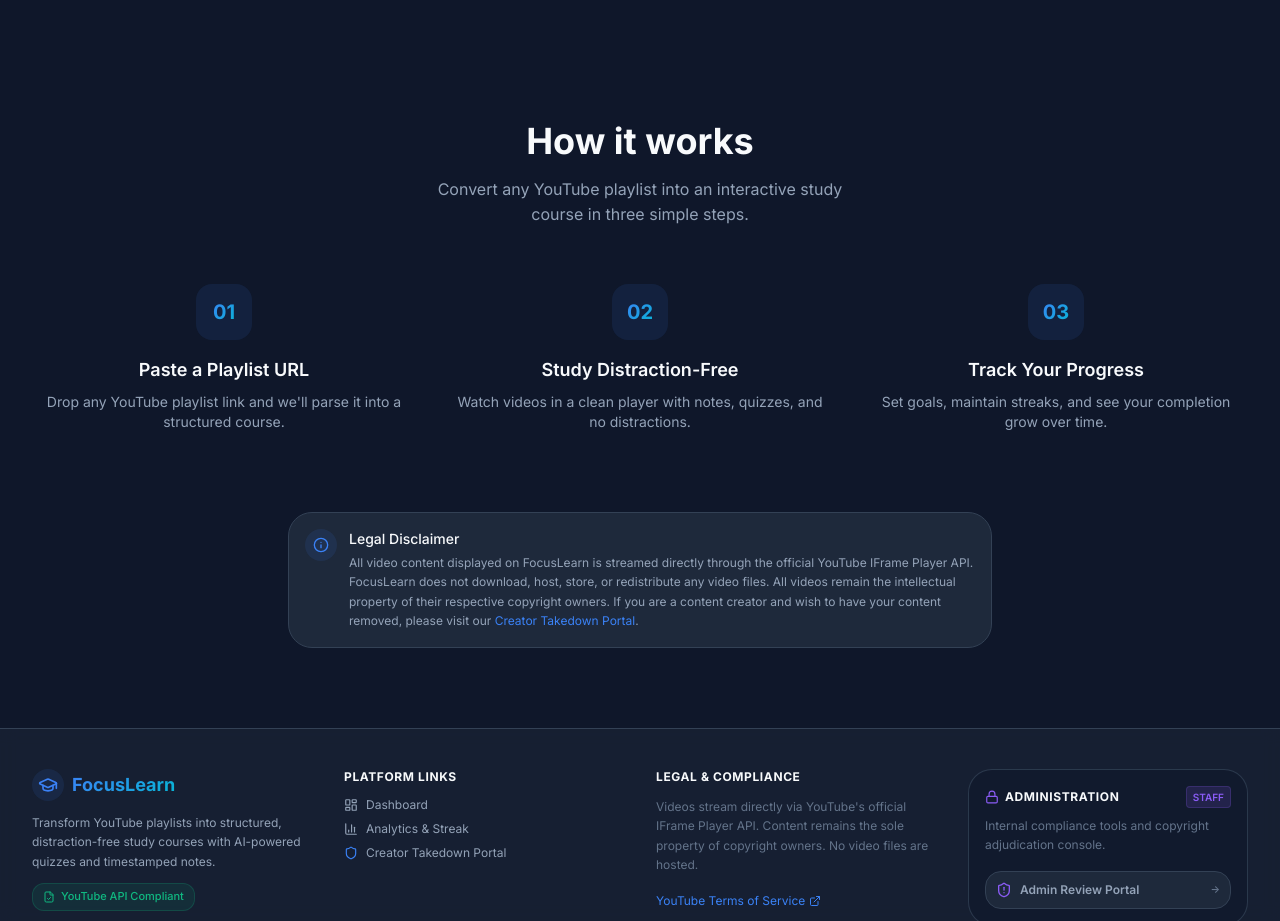
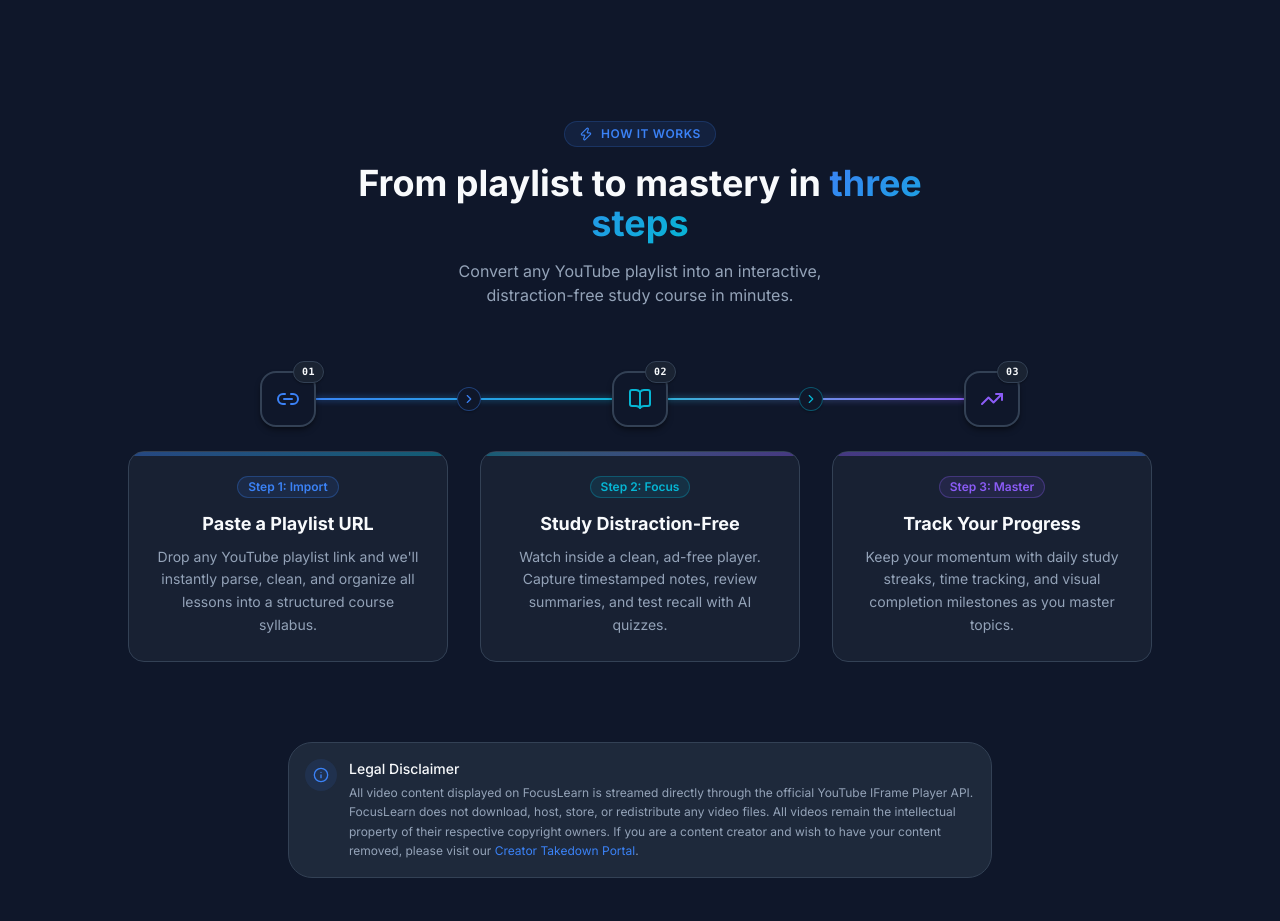
Before and after one commit to rahul-kr-rai/Focuslearn, a React (Vite) app in the folder client/: page / in a window 1280 px wide. Shown: the part 1440-2361 px from the top of the page. Built offline with nearby package versions, Linux system fonts and the light colour scheme; no server answers.

Commit message:
Refactor: How to work section to add milestone to increase visual expreance

```diff
--- a/client/src/pages/HomePage.jsx
+++ b/client/src/pages/HomePage.jsx
@@ -10,6 +10,9 @@
   Sparkles,
   BookOpen,
   Zap,
+  Link2,
+  TrendingUp,
+  ChevronRight,
 } from 'lucide-react';
 import Button from '../components/ui/Button';
 import LegalDisclaimer from '../components/layout/LegalDisclaimer';
@@ -143,29 +146,129 @@
 
       {/* How it works */}
       <section className="max-w-7xl mx-auto px-4 sm:px-6 lg:px-8 py-20">
-        <div className="text-center max-w-xl mx-auto mb-14">
+        <div className="text-center max-w-xl mx-auto mb-16">
+          <div className="inline-flex items-center gap-2 px-3.5 py-1 rounded-full bg-accent-primary/10 border border-accent-primary/20 mb-4">
+            <Zap className="w-3.5 h-3.5 text-accent-primary" />
+            <span className="text-xs font-semibold tracking-wider uppercase text-accent-primary">How It Works</span>
+          </div>
           <h2 className="text-center text-3xl sm:text-4xl font-bold text-text-primary mb-4">
-            How it works
+            From playlist to mastery in <span className="gradient-text">three steps</span>
           </h2>
-          <p className="text-center text-text-secondary max-w-md mx-auto">
-            Convert any YouTube playlist into an interactive study course in three simple steps.
+          <p className="text-center text-text-secondary max-w-md mx-auto text-base">
+            Convert any YouTube playlist into an interactive, distraction-free study course in minutes.
           </p>
         </div>
 
-        <div className="grid grid-cols-1 md:grid-cols-3 gap-8">
-          {[
-            { step: '01', title: 'Paste a Playlist URL', desc: 'Drop any YouTube playlist link and we\'ll parse it into a structured course.' },
-            { step: '02', title: 'Study Distraction-Free', desc: 'Watch videos in a clean player with notes, quizzes, and no distractions.' },
-            { step: '03', title: 'Track Your Progress', desc: 'Set goals, maintain streaks, and see your completion grow over time.' },
-          ].map((item) => (
-            <div key={item.step} className="text-center">
-              <div className="inline-flex items-center justify-center w-14 h-14 rounded-2xl bg-accent-primary/10 mb-4">
-                <span className="text-xl font-bold gradient-text">{item.step}</span>
+        <div className="relative max-w-5xl mx-auto">
+          {/* Desktop Milestone Connecting Line */}
+          <div
+            className="hidden md:block absolute top-7 left-[16.67%] right-[16.67%] -translate-y-1/2 pointer-events-none z-0"
+            aria-hidden="true"
+          >
+            {/* Background track line */}
+            <div className="w-full h-0.5 bg-border-default/60" />
+
+            {/* Glowing gradient connection line */}
+            <div className="absolute inset-0 h-0.5 bg-gradient-to-r from-accent-primary via-accent-secondary to-accent-purple" />
+
+            {/* Ambient blur glow */}
+            <div className="absolute inset-0 h-0.5 bg-gradient-to-r from-accent-primary via-accent-secondary to-accent-purple blur-[3px] opacity-75" />
+
+            {/* Directional Progress Nodes between milestones */}
+            <div className="absolute top-1/2 left-[25%] -translate-x-1/2 -translate-y-1/2 flex items-center justify-center w-6 h-6 rounded-full bg-bg-primary border border-accent-primary/40 shadow-sm text-accent-primary">
+              <ChevronRight className="w-3.5 h-3.5" />
+            </div>
+            <div className="absolute top-1/2 left-[75%] -translate-x-1/2 -translate-y-1/2 flex items-center justify-center w-6 h-6 rounded-full bg-bg-primary border border-accent-secondary/40 shadow-sm text-accent-secondary">
+              <ChevronRight className="w-3.5 h-3.5" />
+            </div>
+          </div>
+
+          {/* Steps Grid */}
+          <div className="grid grid-cols-1 md:grid-cols-3 gap-6 md:gap-8 relative z-10">
+            {[
+              {
+                step: '01',
+                title: 'Paste a Playlist URL',
+                desc: "Drop any YouTube playlist link and we'll instantly parse, clean, and organize all lessons into a structured course syllabus.",
+                icon: Link2,
+                tag: 'Step 1: Import',
+                gradient: 'from-accent-primary to-accent-secondary',
+                badgeColor: 'bg-accent-primary/10 text-accent-primary border-accent-primary/30',
+                nodeBorder: 'group-hover:border-accent-primary group-hover:shadow-[0_0_20px_rgba(59,130,246,0.3)]',
+                iconColor: 'text-accent-primary',
+              },
+              {
+                step: '02',
+                title: 'Study Distraction-Free',
+                desc: 'Watch inside a clean, ad-free player. Capture timestamped notes, review summaries, and test recall with AI quizzes.',
+                icon: BookOpen,
+                tag: 'Step 2: Focus',
+                gradient: 'from-accent-secondary to-accent-purple',
+                badgeColor: 'bg-accent-secondary/10 text-accent-secondary border-accent-secondary/30',
+                nodeBorder: 'group-hover:border-accent-secondary group-hover:shadow-[0_0_20px_rgba(6,182,212,0.3)]',
+                iconColor: 'text-accent-secondary',
+              },
+              {
+                step: '03',
+                title: 'Track Your Progress',
+                desc: 'Keep your momentum with daily study streaks, time tracking, and visual completion milestones as you master topics.',
+                icon: TrendingUp,
+                tag: 'Step 3: Master',
+                gradient: 'from-accent-purple to-accent-primary',
+                badgeColor: 'bg-accent-purple/10 text-accent-purple border-accent-purple/30',
+                nodeBorder: 'group-hover:border-accent-purple group-hover:shadow-[0_0_20px_rgba(139,92,246,0.3)]',
+                iconColor: 'text-accent-purple',
+              },
+            ].map((item, index, arr) => (
+              <div key={item.step} className="flex flex-col items-center">
+                <div className="group w-full flex flex-col items-center text-center">
+                  {/* Milestone Node */}
+                  <div className="relative">
+                    <div
+                      className={`relative z-10 w-14 h-14 rounded-2xl bg-bg-primary border-2 border-border-default ${item.nodeBorder} flex items-center justify-center shadow-md transition-all duration-300 group-hover:scale-110`}
+                    >
+                      <item.icon className={`w-6 h-6 ${item.iconColor} transition-transform duration-300 group-hover:scale-110`} />
+                    </div>
+
+                    {/* Step Number Badge */}
+                    <span className="absolute -top-2.5 -right-2 z-20 px-2 py-0.5 rounded-full text-[10px] font-mono font-bold uppercase tracking-wider bg-bg-elevated border border-border-default text-text-primary shadow-sm">
+                      {item.step}
+                    </span>
+                  </div>
+
+                  {/* Milestone Card */}
+                  <div className="w-full mt-6 p-6 rounded-2xl bg-bg-secondary/60 backdrop-blur-md border border-border-default hover:border-border-accent transition-all duration-300 group-hover:-translate-y-1 group-hover:shadow-xl relative overflow-hidden flex flex-col items-center text-center">
+                    {/* Top gradient highlight strip */}
+                    <div className={`absolute top-0 left-0 right-0 h-1 bg-gradient-to-r ${item.gradient} opacity-40 group-hover:opacity-100 transition-opacity duration-300`} />
+
+                    {/* Milestone Tag */}
+                    <span className={`inline-flex items-center text-xs font-semibold px-2.5 py-0.5 rounded-full border mb-3 ${item.badgeColor}`}>
+                      {item.tag}
+                    </span>
+
+                    <h3 className="text-lg font-bold text-text-primary mb-2 group-hover:text-accent-primary transition-colors">
+                      {item.title}
+                    </h3>
+
+                    <p className="text-sm text-text-secondary leading-relaxed">
+                      {item.desc}
+                    </p>
+                  </div>
+                </div>
+
+                {/* Mobile Connecting Line to next milestone */}
+                {index < arr.length - 1 && (
+                  <div className="md:hidden flex flex-col items-center my-4" aria-hidden="true">
+                    <div className="w-0.5 h-8 bg-gradient-to-b from-accent-primary to-accent-secondary rounded-full shadow-[0_0_8px_rgba(59,130,246,0.5)]" />
+                    <div className="w-6 h-6 rounded-full bg-bg-primary border border-border-default flex items-center justify-center -mt-2 shadow-sm text-accent-secondary">
+                      <ChevronRight className="w-3.5 h-3.5 rotate-90" />
+                    </div>
+                    <div className="w-0.5 h-4 bg-gradient-to-b from-accent-secondary to-accent-purple rounded-full opacity-60" />
+                  </div>
+                )}
               </div>
-              <h3 className="text-lg font-semibold text-text-primary mb-2">{item.title}</h3>
-              <p className="text-sm text-text-secondary">{item.desc}</p>
-            </div>
-          ))}
+            ))}
+          </div>
         </div>
       </section>
 
```
